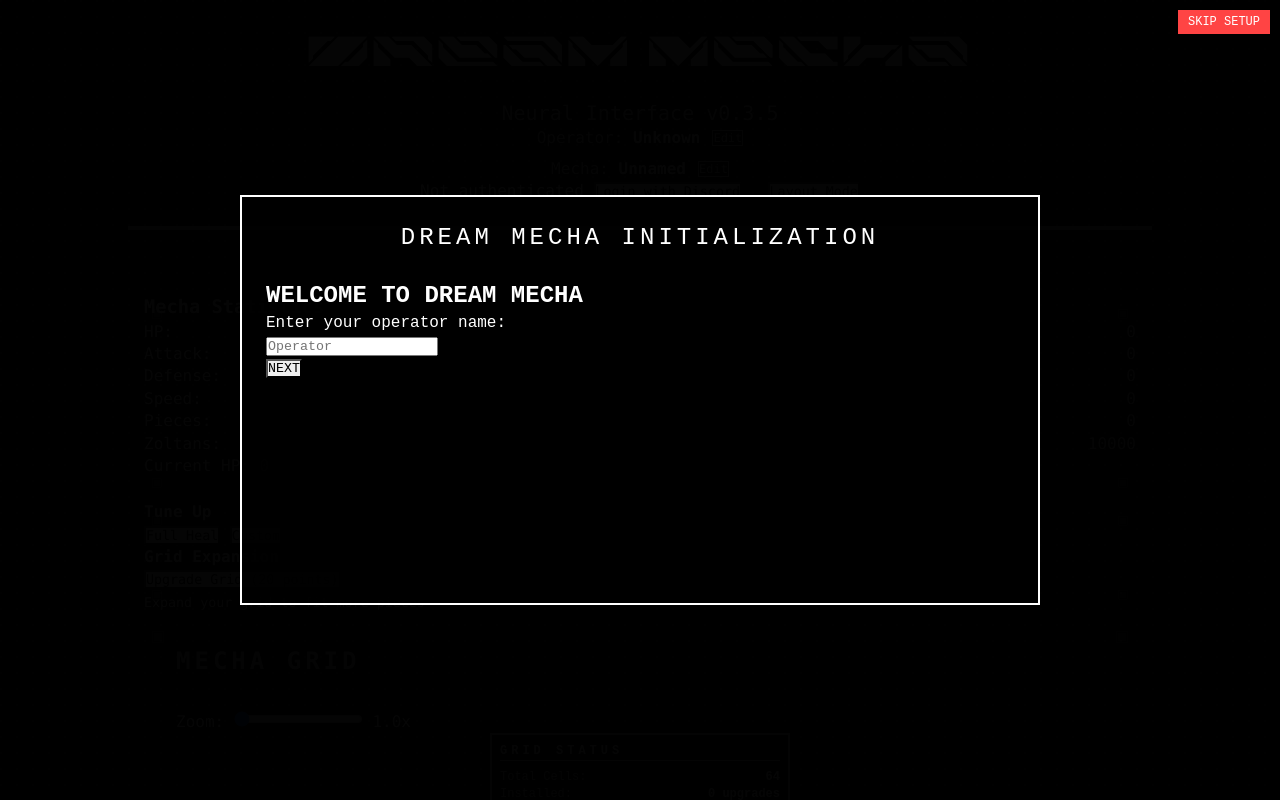
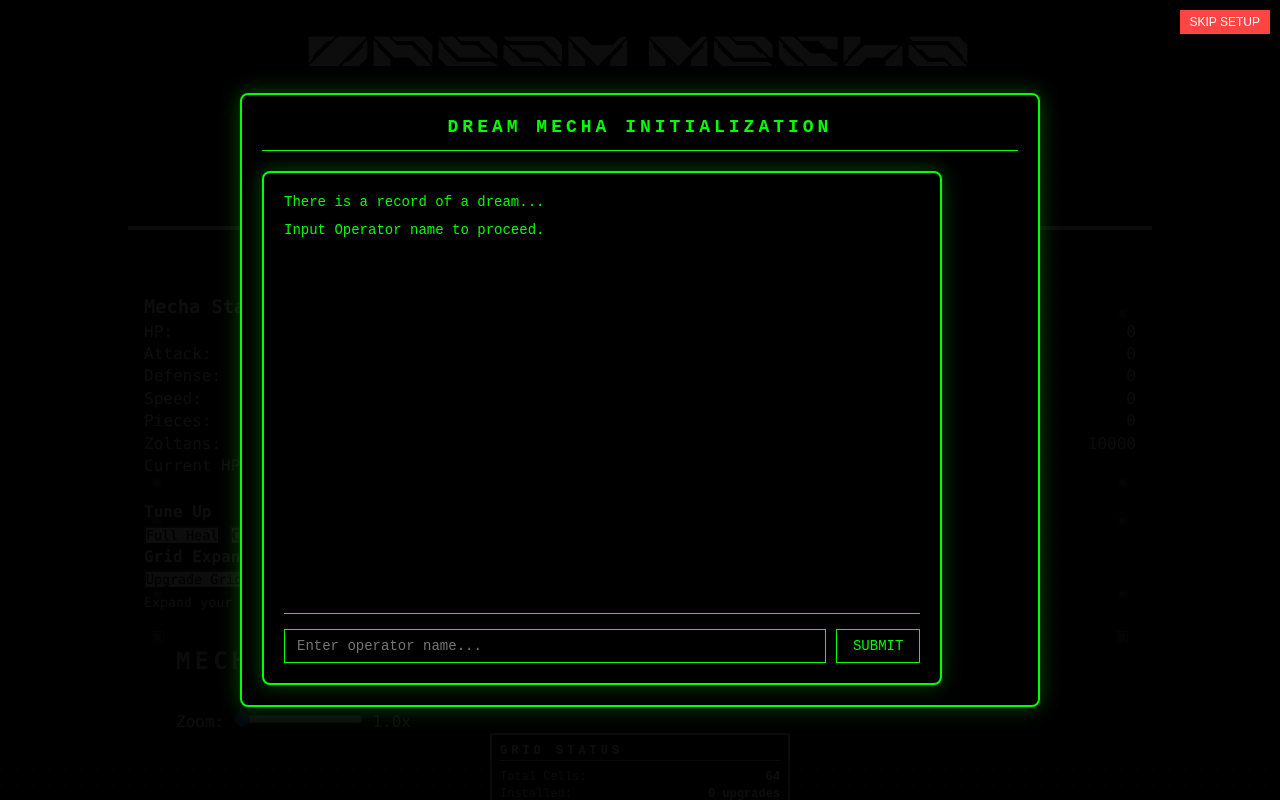
Before and after one commit to Frogsdiary/dream-mecha, a Flask app: page / in a window 1280 px wide. Run offline with Flask 3, Linux system fonts and the light colour scheme.

Commit message:
Add terminal-style new player setup with story sequence and animations

```diff
--- a/dream_mecha/web_ui/app.py
+++ b/dream_mecha/web_ui/app.py
@@ -53,6 +53,12 @@ CORS(app, origins=allowed_origins, supports_credentials=True)
 DISCORD_CLIENT_ID = os.getenv('DISCORD_CLIENT_ID')
 DISCORD_CLIENT_SECRET = os.getenv('DISCORD_CLIENT_SECRET')
 DISCORD_REDIRECT_URI = os.getenv('WEB_UI_URL', 'http://localhost:3000') + '/oauth/callback'
+
+# Debug OAuth configuration
+print(f"🔧 OAuth Configuration:")
+print(f"   CLIENT_ID: {'SET' if DISCORD_CLIENT_ID else 'MISSING'}")
+print(f"   CLIENT_SECRET: {'SET' if DISCORD_CLIENT_SECRET else 'MISSING'}")
+print(f"   REDIRECT_URI: {DISCORD_REDIRECT_URI}")
 
 # Initialize managers
 player_manager = PlayerManager()
--- a/dream_mecha/web_ui/static/css/components.css
+++ b/dream_mecha/web_ui/static/css/components.css
@@ -1277,3 +1277,137 @@
     gap: var(--dot-3);
     justify-content: center;
 }
+
+/* ===== FIRST TIME SETUP STYLES ===== */
+
+.first-time-setup {
+    position: fixed;
+    top: 0;
+    left: 0;
+    width: 100%;
+    height: 100%;
+    background: rgba(0, 0, 0, 0.95);
+    display: flex;
+    justify-content: center;
+    align-items: center;
+    z-index: 10000;
+    font-family: 'Courier New', monospace;
+}
+
+.setup-terminal {
+    background: #000;
+    border: 2px solid #00ff00;
+    border-radius: 8px;
+    padding: 20px;
+    width: 90%;
+    max-width: 800px;
+    max-height: 80vh;
+    overflow-y: auto;
+    box-shadow: 0 0 20px rgba(0, 255, 0, 0.3);
+}
+
+.setup-header {
+    color: #00ff00;
+    font-size: 18px;
+    font-weight: bold;
+    text-align: center;
+    margin-bottom: 20px;
+    border-bottom: 1px solid #00ff00;
+    padding-bottom: 10px;
+}
+
+.terminal-output {
+    color: #00ff00;
+    font-size: 14px;
+    line-height: 1.4;
+    margin-bottom: 20px;
+    min-height: 400px;
+}
+
+.output-line {
+    margin-bottom: 8px;
+    opacity: 0;
+    transition: opacity 0.3s ease-in-out;
+}
+
+.output-line:empty {
+    margin-bottom: 4px;
+}
+
+.terminal-input-area {
+    display: flex;
+    gap: 10px;
+    align-items: center;
+    border-top: 1px solid #00ff00;
+    padding-top: 15px;
+}
+
+.terminal-input {
+    flex: 1;
+    background: #000;
+    border: 1px solid #00ff00;
+    color: #00ff00;
+    padding: 8px 12px;
+    font-family: 'Courier New', monospace;
+    font-size: 14px;
+    outline: none;
+}
+
+.terminal-input:focus {
+    border-color: #ffff00;
+    box-shadow: 0 0 5px rgba(255, 255, 0, 0.5);
+}
+
+.terminal-btn {
+    background: #000;
+    border: 1px solid #00ff00;
+    color: #00ff00;
+    padding: 8px 16px;
+    font-family: 'Courier New', monospace;
+    font-size: 14px;
+    cursor: pointer;
+    transition: all 0.2s ease;
+}
+
+.terminal-btn:hover {
+    background: #00ff00;
+    color: #000;
+}
+
+.terminal-btn.primary {
+    border-color: #ffff00;
+    color: #ffff00;
+}
+
+.terminal-btn.primary:hover {
+    background: #ffff00;
+    color: #000;
+}
+
+/* Typewriter animation */
+@keyframes typewriter {
+    0% {
+        opacity: 0;
+        transform: translateY(5px);
+    }
+    100% {
+        opacity: 1;
+        transform: translateY(0);
+    }
+}
+
+/* Setup debug button */
+.setup-debug button {
+    background: #ff4444;
+    color: white;
+    border: none;
+    padding: 5px 10px;
+    border-radius: 3px;
+    cursor: pointer;
+    font-size: 12px;
+    font-family: Arial, sans-serif;
+}
+
+.setup-debug button:hover {
+    background: #cc3333;
+}
--- a/dream_mecha/web_ui/static/js/main.js
+++ b/dream_mecha/web_ui/static/js/main.js
@@ -1656,31 +1656,64 @@ class MechaGrid {
         switch(step) {
             case 1:
                 content.innerHTML = `
-                    <div class="setup-step">
-                        <h2>WELCOME TO DREAM MECHA</h2>
-                        <p>Enter your operator name:</p>
-                        <input type="text" id="operatorNameInput" placeholder="Operator" maxlength="20">
-                        <div class="setup-buttons">
-                            <button onclick="window.mechaGrid.nextSetupStep(2)">NEXT</button>
+                    <div class="setup-terminal">
+                        <div class="terminal-output" id="terminalOutput">
+                            <div class="output-line">There is a record of a dream...</div>
+                            <div class="output-line">Input Operator name to proceed.</div>
+                        </div>
+                        <div class="terminal-input-area">
+                            <input type="text" id="operatorNameInput" placeholder="Enter operator name..." maxlength="20" class="terminal-input">
+                            <button onclick="window.mechaGrid.nextSetupStep(2)" class="terminal-btn">SUBMIT</button>
                         </div>
                     </div>
                 `;
+                this.animateTextOutput();
                 break;
             case 2:
                 const operatorName = document.getElementById('operatorNameInput')?.value || 'Operator';
                 content.innerHTML = `
-                    <div class="setup-step">
-                        <h2>NAME YOUR MECHA</h2>
-                        <p>Choose a name for your mecha:</p>
-                        <input type="text" id="mechaNameInput" placeholder="Dream Mecha" maxlength="30">
-                        <div class="setup-buttons">
-                            <button onclick="window.mechaGrid.prevSetupStep(1)">BACK</button>
-                            <button onclick="window.mechaGrid.completeSetup()">START GAME</button>
+                    <div class="setup-terminal">
+                        <div class="terminal-output" id="terminalOutput">
+                            <div class="output-line">Welcome ${operatorName}.</div>
+                            <div class="output-line"></div>
+                            <div class="output-line">Rident Basmont Heavy Industries presents:</div>
+                            <div class="output-line"></div>
+                            <div class="output-line">DREAM MECHA</div>
+                            <div class="output-line"></div>
+                            <div class="output-line">See in your mind's eye- the tower that dreams. Look upon one of 8 elemental fortresses of the machine god Xaryxis-</div>
+                            <div class="output-line">sing praise to the tower glistening with sleeping radiant energy, whose sparks turn into whispers and echoes, clouds-</div>
+                            <div class="output-line">picked up and exploded into the great void, released into memory- all things, passing back and forth by the sun's will.</div>
+                            <div class="output-line"></div>
+                            <div class="output-line">RBHI New Pilot Manual:</div>
+                            <div class="output-line"></div>
+                            <div class="output-line">Your Mecha is created in the dreamspace. Outfit your Mecha with parts from the parts library.</div>
+                            <div class="output-line">For Mobile users, pop out the library for quick reference. Use the Filters to narrow your search.</div>
+                            <div class="output-line"></div>
+                            <div class="output-line">Rident Basmont Heavy Industries has provided each new pilot 10,000Z (Zoltans) which is the currency of this current dreamspace.</div>
+                            <div class="output-line">Use it to buy new parts, or repair your Mecha. You may list up to 3 parts from your library that you'd like to sell to other pilots.</div>
+                            <div class="output-line">RBHI Shop will update on each earthcycle 6:00AM UST.</div>
+                            <div class="output-line"></div>
+                            <div class="output-line">Work together with other pilots. Defend the tower.</div>
+                        </div>
+                        <div class="terminal-input-area">
+                            <button onclick="window.mechaGrid.completeSetup()" class="terminal-btn primary">ENGAGE</button>
                         </div>
                     </div>
                 `;
+                this.animateTextOutput();
                 break;
         }
+    }
+
+    animateTextOutput() {
+        const outputLines = document.querySelectorAll('.output-line');
+        outputLines.forEach((line, index) => {
+            line.style.opacity = '0';
+            setTimeout(() => {
+                line.style.opacity = '1';
+                line.style.animation = 'typewriter 0.05s ease-in-out';
+            }, index * 100); // Stagger the animations
+        });
     }
 
     nextSetupStep(step) {
@@ -1692,9 +1725,11 @@ class MechaGrid {
     }
 
     completeSetup() {
-        // Get names from inputs
+        // Get operator name from input
         const operatorName = document.getElementById('operatorNameInput')?.value || 'Operator';
-        const mechaName = document.getElementById('mechaNameInput')?.value || 'Dream Mecha';
+
+        // Set default mecha name
+        const mechaName = 'Dream Mecha';
 
         // Save to localStorage
         this.operatorName = operatorName;
```
